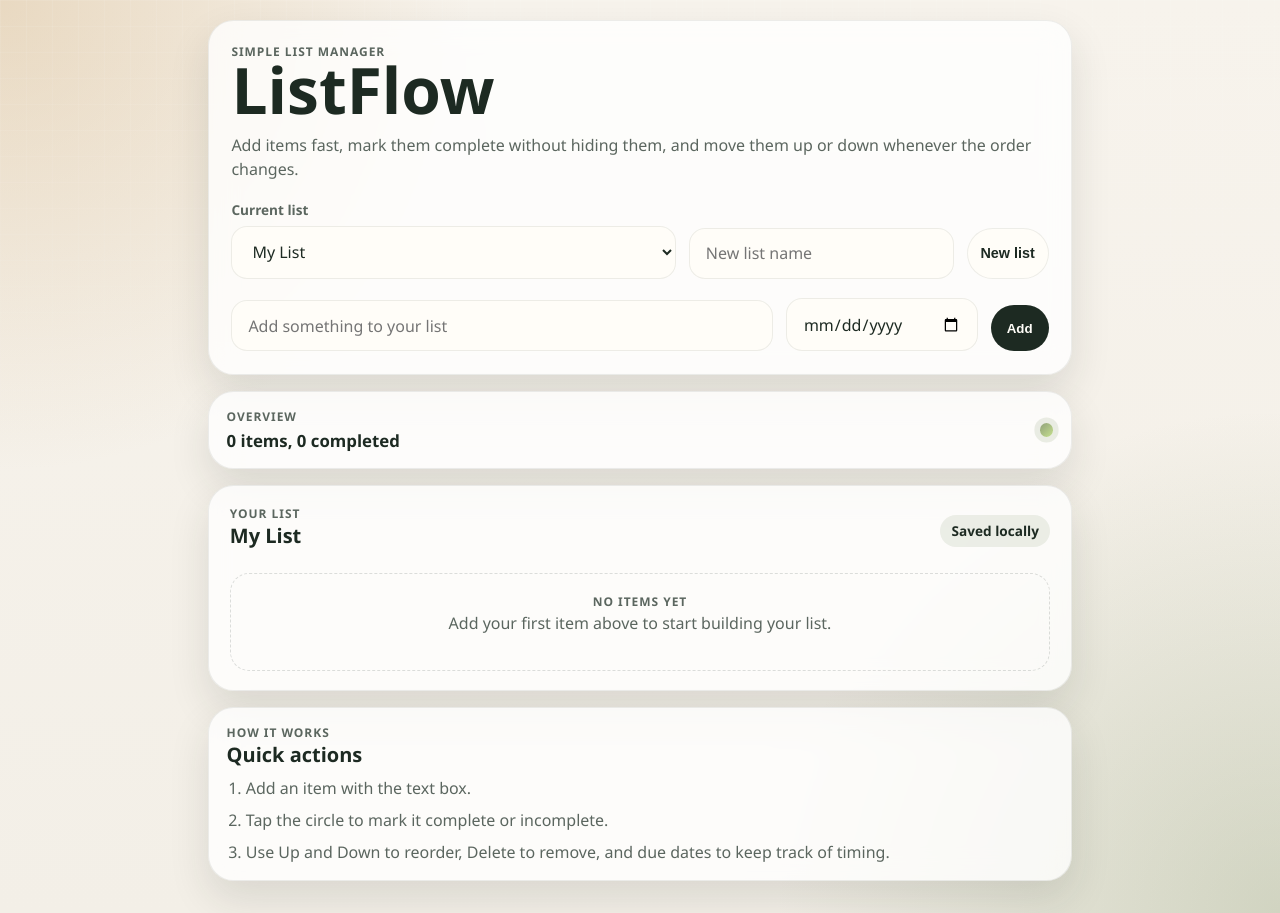
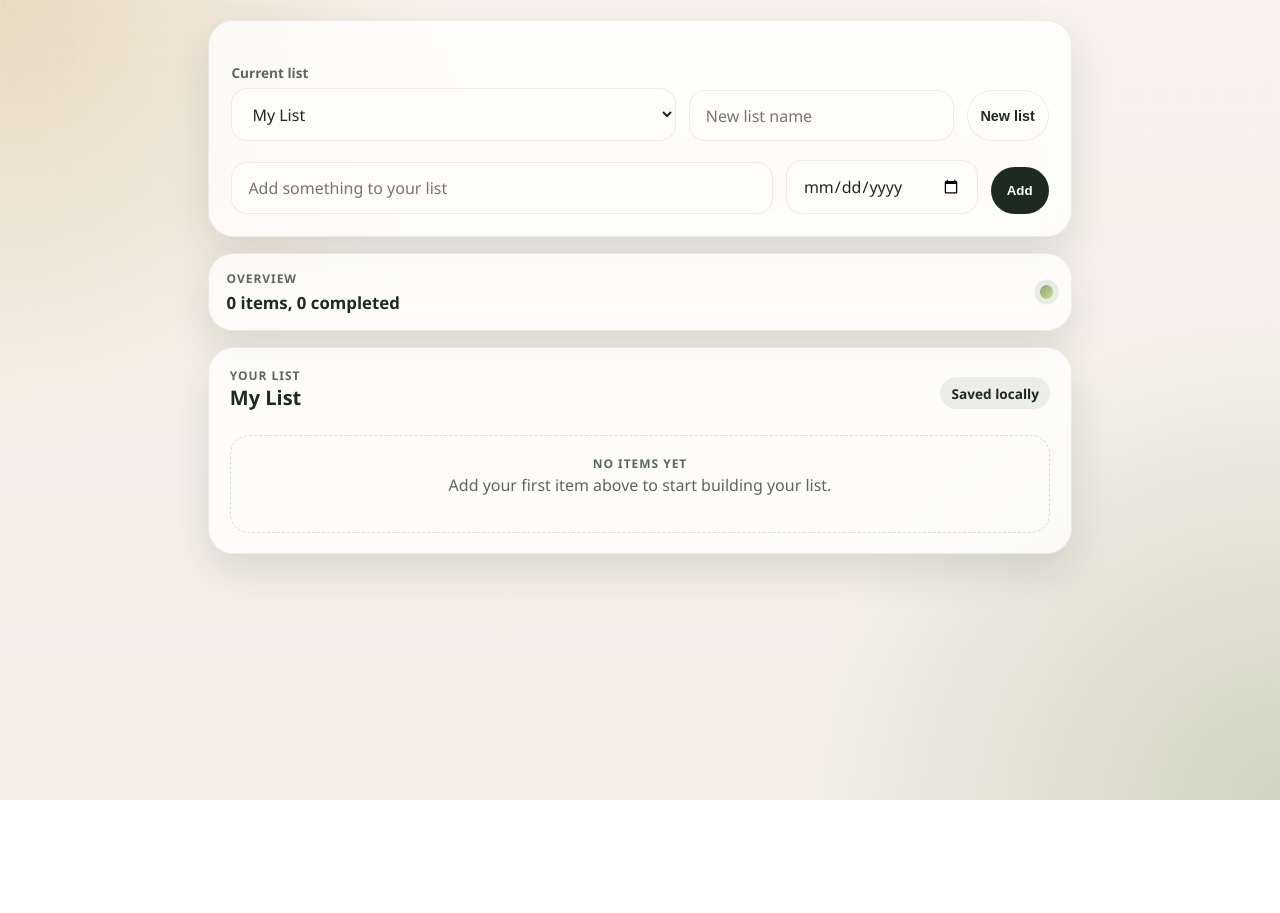
Before and after one commit to aaronwolters1-bot/VervcelTask, a plain HTML site: page index.html in a window 1280 px wide. After the commit the page ends 800 px from the top, so only its background shows below. Drawn offline with Linux system fonts and the light colour scheme.

Commit message:
Add files via upload

```diff
--- a/index.html
+++ b/index.html
@@ -15,11 +15,6 @@
   <body>
     <main class="app-shell">
       <section class="hero">
-        <p class="eyebrow">Simple list manager</p>
-        <h1>ListFlow</h1>
-        <p class="hero-copy">
-          Add items fast, mark them complete without hiding them, and move them up or down whenever the order changes.
-        </p>
         <div class="list-toolbar">
           <div class="toolbar-field">
             <label class="toolbar-label" for="list-select">Current list</label>
@@ -81,16 +76,6 @@
           <p>Add your first item above to start building your list.</p>
         </div>
       </section>
-
-      <section class="panel install-panel" id="install">
-        <p class="panel-label">How it works</p>
-        <h2>Quick actions</h2>
-        <ol>
-          <li>Add an item with the text box.</li>
-          <li>Tap the circle to mark it complete or incomplete.</li>
-          <li>Use Up and Down to reorder, Delete to remove, and due dates to keep track of timing.</li>
-        </ol>
-      </section>
     </main>
 
     <script src="/app.js"></script>
--- a/styles.css
+++ b/styles.css
@@ -63,7 +63,6 @@ body::before {
   padding: 1.4rem;
 }
 
-.eyebrow,
 .panel-label,
 .mini-label {
   margin: 0;
@@ -95,7 +94,6 @@ h2 {
   font-size: 1.25rem;
 }
 
-.hero-copy,
 .empty-state p,
 li {
   color: var(--muted);
@@ -224,8 +222,7 @@ li {
 }
 
 .status-panel,
-.dashboard,
-.install-panel {
+.dashboard {
   margin-top: 1rem;
   padding: 1rem 1.1rem;
 }
```
